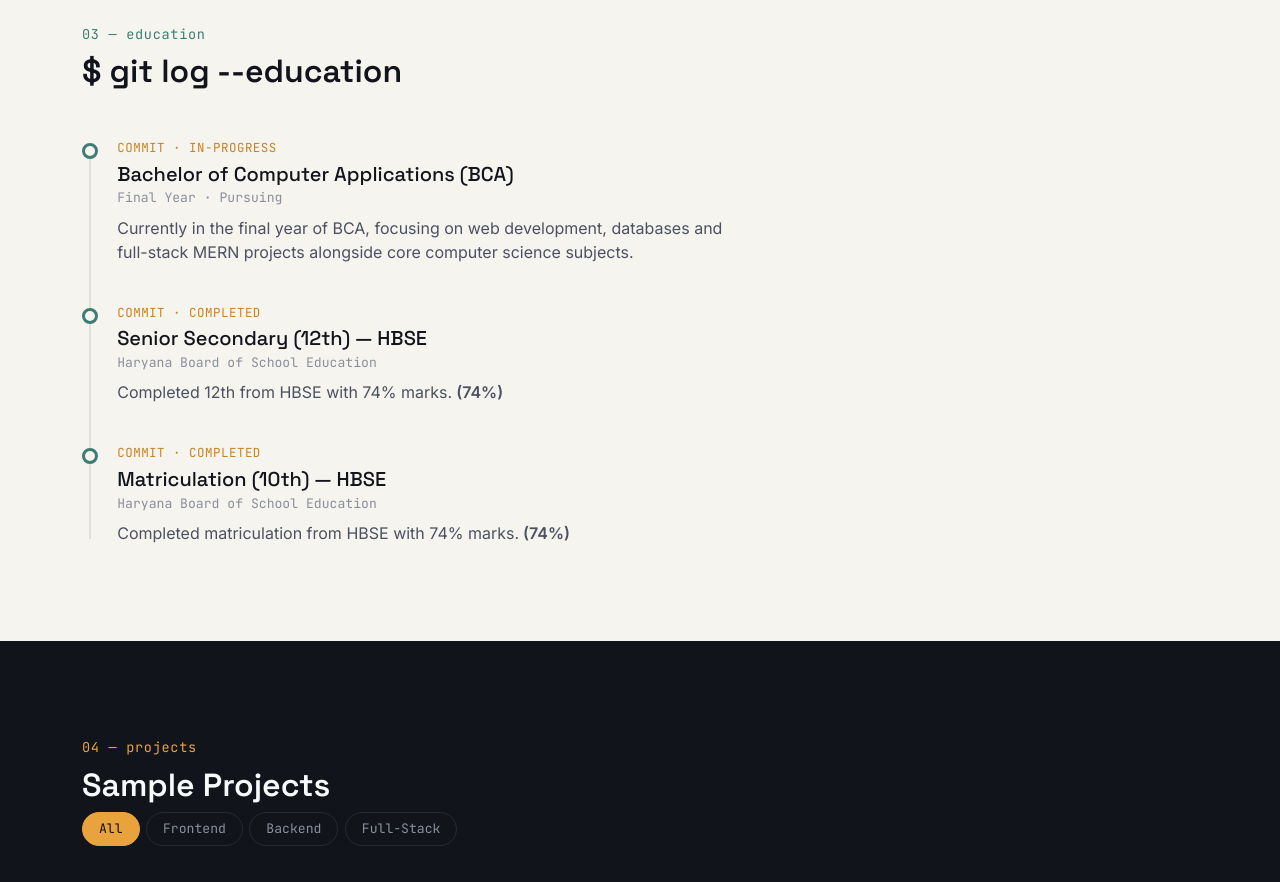
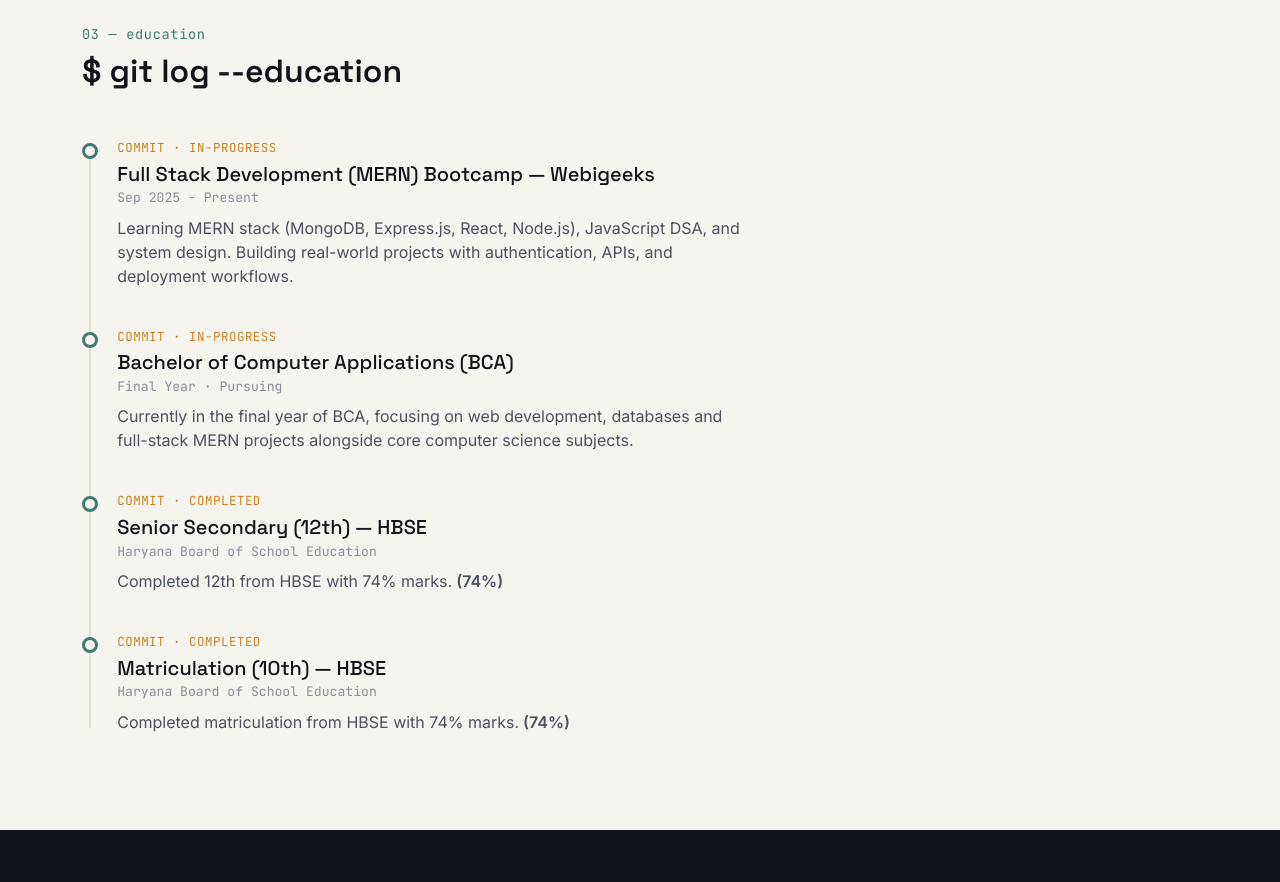
Before and after one commit to vk8595422784-sudo/Personal_Portfoilio, a React (Vite) app: page / in a window 1280 px wide. Shown: the part 2460-3342 px from the top of the page. Built offline with nearby package versions, Linux system fonts and the light colour scheme.

Commit message:
education section updated

```diff
--- a/src/data/education.js
+++ b/src/data/education.js
@@ -2,28 +2,38 @@
 const education = [
   {
     id: 1,
-    status: 'in-progress',
-    title: 'Bachelor of Computer Applications (BCA)',
-    meta: 'Final Year · Pursuing',
+    status: "in-progress",
+    title: "Full Stack Development (MERN) Bootcamp — Webigeeks",
+    meta: "Sep 2025 - Present",
     description:
-      'Currently in the final year of BCA, focusing on web development, databases and full-stack MERN projects alongside core computer science subjects.',
+      "Learning MERN stack (MongoDB, Express.js, React, Node.js), JavaScript DSA, and system design. Building real-world projects with authentication, APIs, and deployment workflows.",
+    percentage: null,
+  },
+
+  {
+    id: 2,
+    status: "in-progress",
+    title: "Bachelor of Computer Applications (BCA)",
+    meta: "Final Year · Pursuing",
+    description:
+      "Currently in the final year of BCA, focusing on web development, databases and full-stack MERN projects alongside core computer science subjects.",
     percentage: null,
   },
   {
-    id: 2,
-    status: 'completed',
-    title: 'Senior Secondary (12th) — HBSE',
-    meta: 'Haryana Board of School Education',
-    description: 'Completed 12th from HBSE with 74% marks.',
-    percentage: '74%',
+    id: 3,
+    status: "completed",
+    title: "Senior Secondary (12th) — HBSE",
+    meta: "Haryana Board of School Education",
+    description: "Completed 12th from HBSE with 74% marks.",
+    percentage: "74%",
   },
   {
-    id: 3,
-    status: 'completed',
-    title: 'Matriculation (10th) — HBSE',
-    meta: 'Haryana Board of School Education',
-    description: 'Completed matriculation from HBSE with 74% marks.',
-    percentage: '74%',
+    id: 4,
+    status: "completed",
+    title: "Matriculation (10th) — HBSE",
+    meta: "Haryana Board of School Education",
+    description: "Completed matriculation from HBSE with 74% marks.",
+    percentage: "74%",
   },
 ];
 
```
